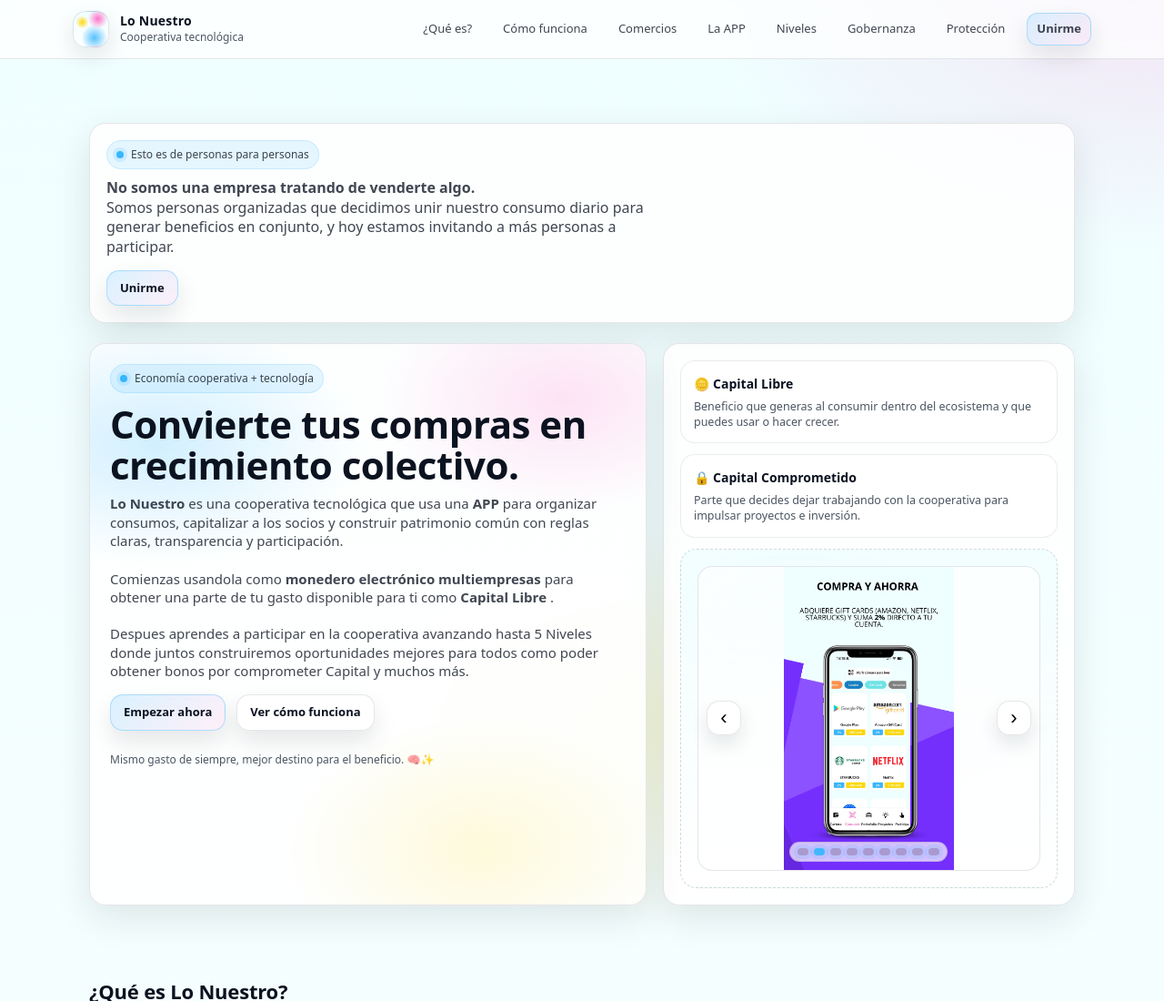
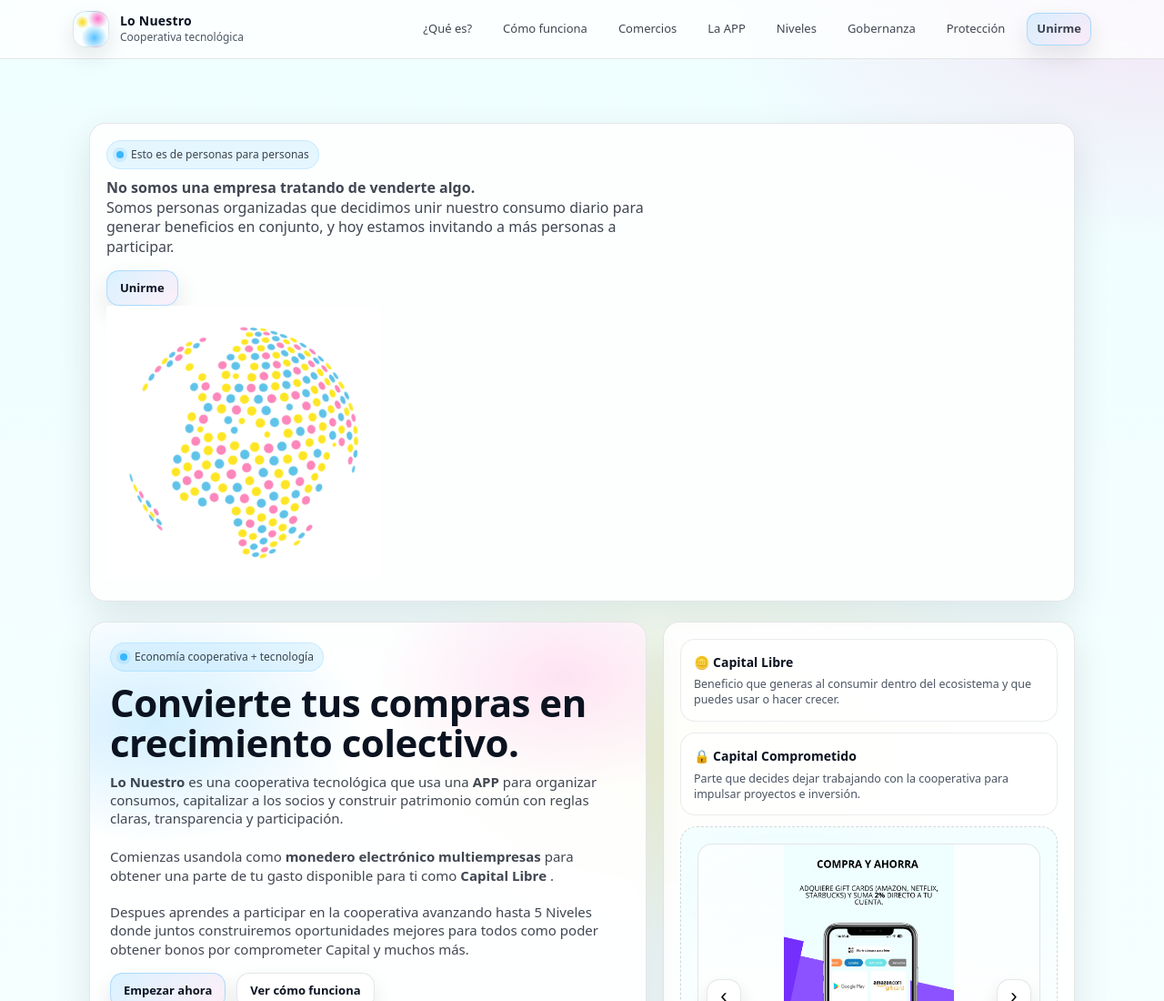
Before and after one commit to Natenun/lo-nuestro-web, a plain HTML site: page index.html in a window 1280 px wide. Shown: the top 1100 px of the page at 91% size. Drawn offline with Linux system fonts and the light colour scheme.

Commit message:
Add humano badge section to index.html

```diff
--- a/index.html
+++ b/index.html
@@ -725,6 +725,9 @@
     <div class="cta-row" style="margin-top:14px;">
       <a class="btn primary" href="#unete">Unirme</a>
     </div>
+      <div class="humano-badgeWrap" aria-hidden="true">
+        <img class="humano-badge" src="img/n5.png" alt="">
+      </div>
   </div>
 </section>
 
```
